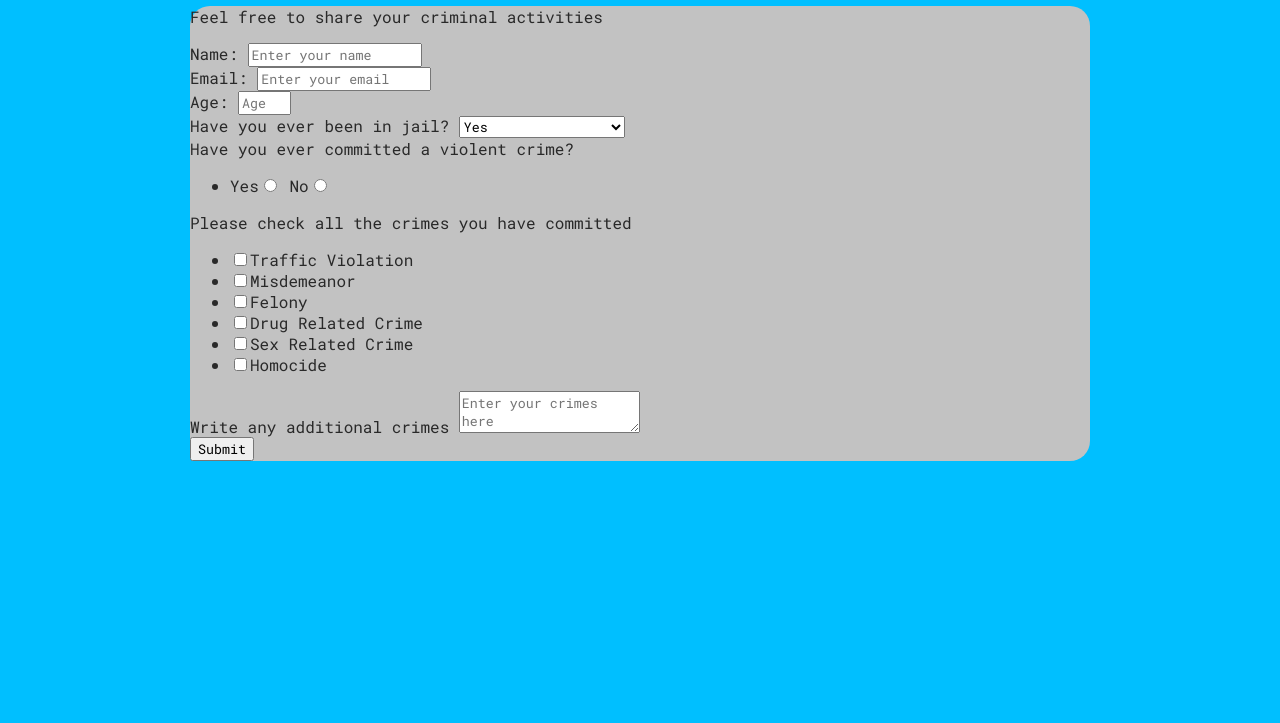
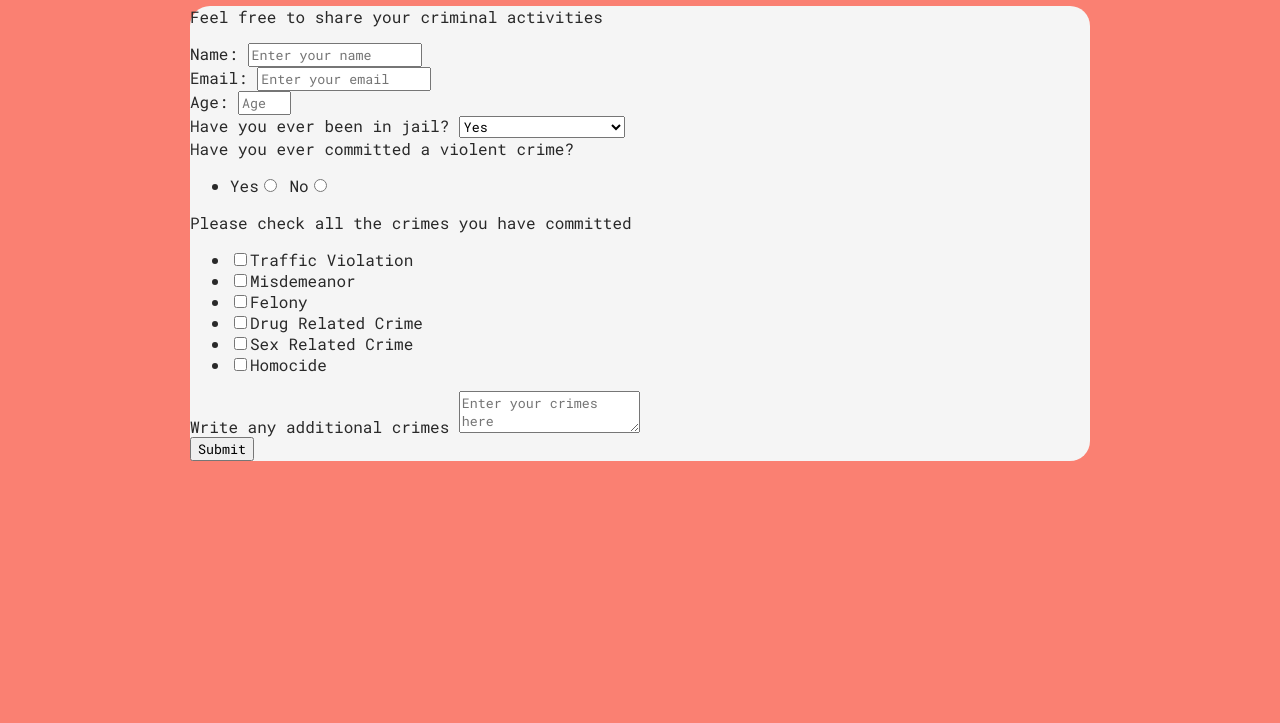
Before and after one commit to bongster228/FCC-Projects, a plain HTML site: page surveyForm/survey.html in a window 1280 px wide. Shown: the part 77-800 px from the top of the page. Drawn offline with Linux system fonts and the light colour scheme.

Commit message:
background color change

```diff
--- a/surveyForm/style.css
+++ b/surveyForm/style.css
@@ -10,12 +10,12 @@
 }
 
 body {
-    background-color: deepskyblue
+    background-color: salmon;
 }
 
 .form-outline {
     margin: 0 auto;
-    background-color: rgb(194, 194, 194);
+    background-color: whitesmoke;
     color: rgb(41, 41, 41);
     max-width: 900px;
     border-radius: 20px;
```
